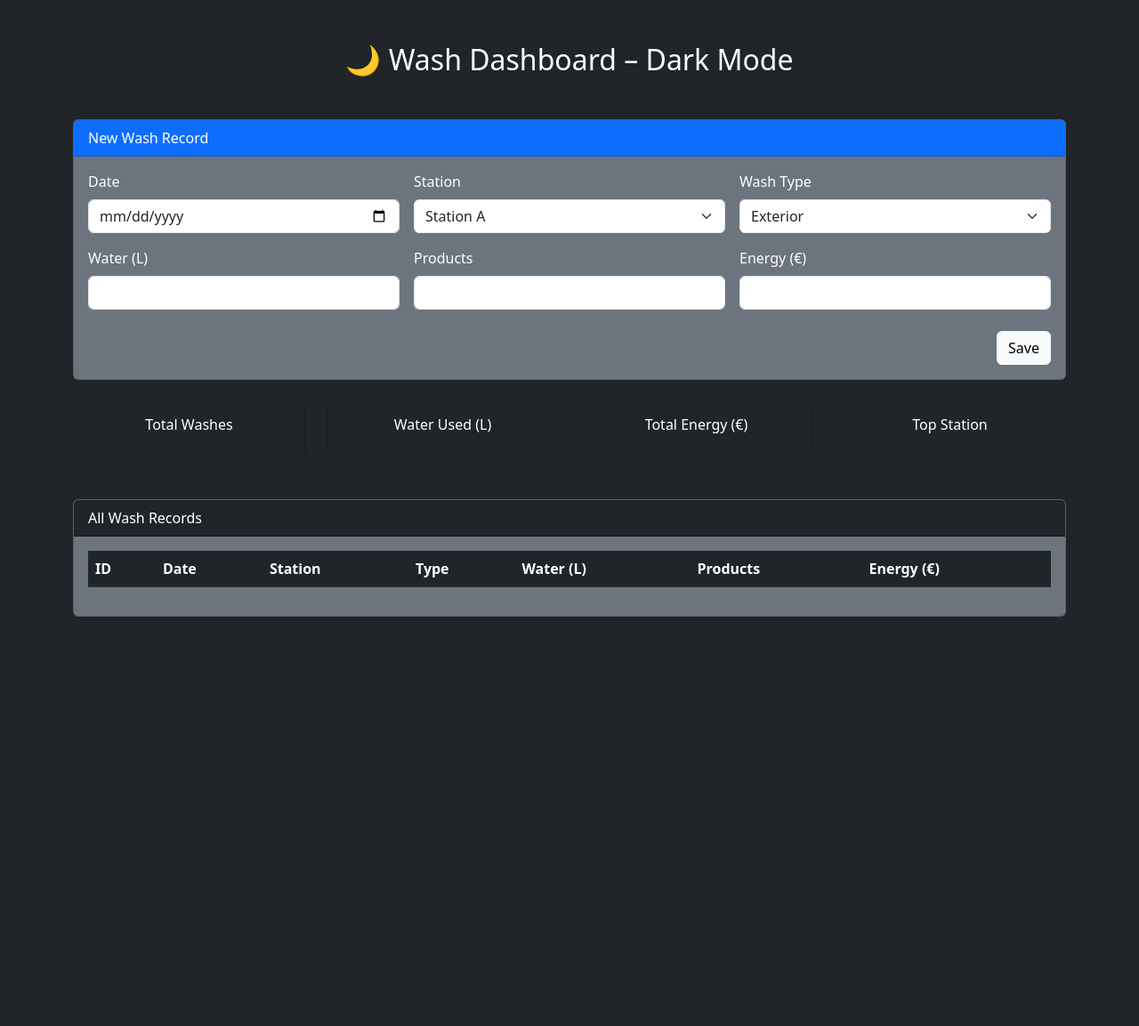
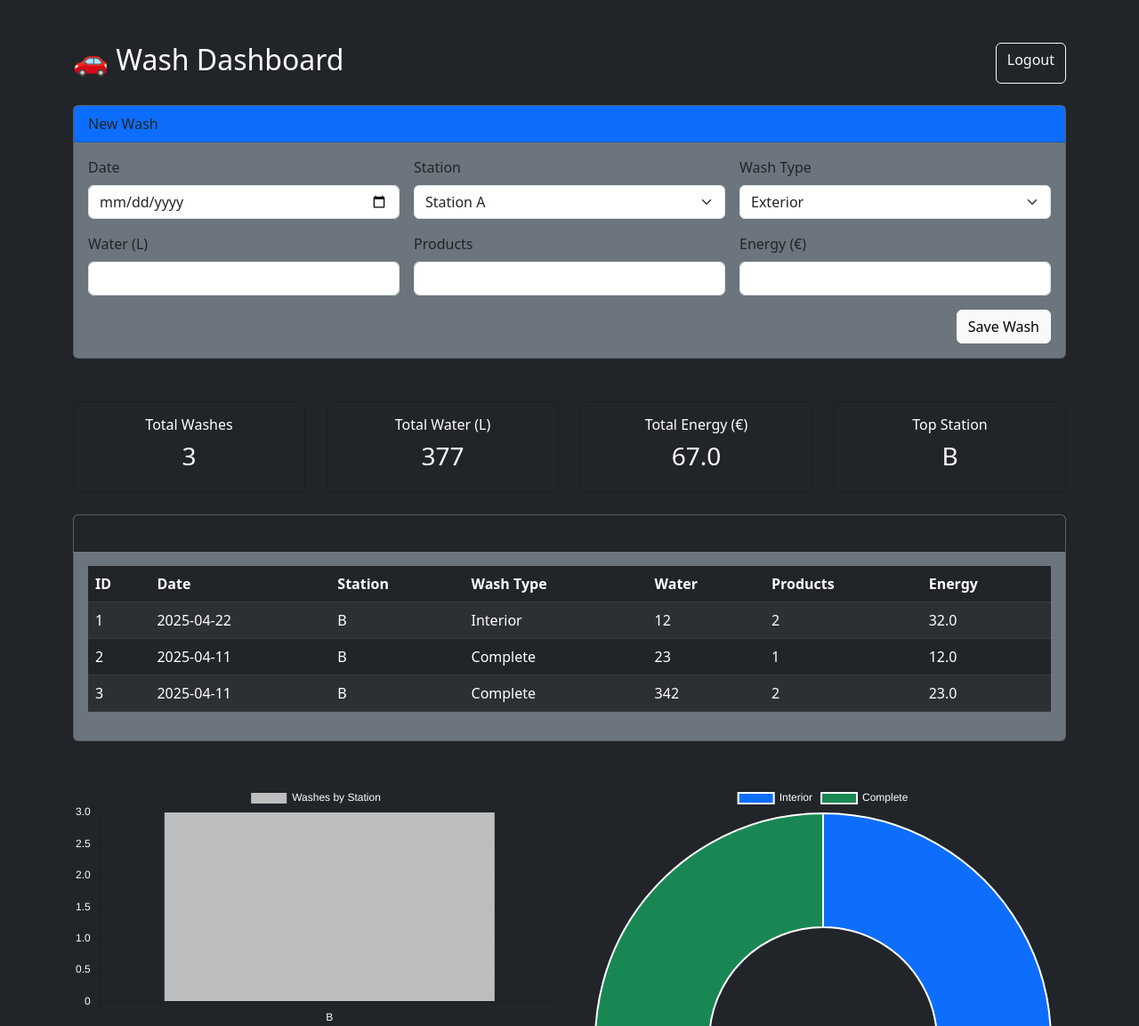
Before and after one commit to omaryajib/carwash-dashboard, a Flask app: page /dashboard in a window 1280 px wide. Shown: the top 1153 px of the page at 89% size. Before the commit the page ends 693 px from the top, so only its background shows below. Run offline with Flask 3, Linux system fonts and the light colour scheme; a user stored in the database is signed in; data comes from the database, SQL or seed files in the repository; lists and menus that the app fills with data are empty; a map, chart or similar area stays blank.

Commit message:
added full html templates

```diff
--- a/app.py
+++ b/app.py
@@ -1,125 +1,131 @@
-from flask import Flask, render_template, request, redirect, session, Response
+from flask import Flask, render_template, request, redirect, url_for, flash, session
 import sqlite3
 import os
-import csv
-import io
-from functools import wraps
 
 app = Flask(__name__)
-app.secret_key = 'secret_key'
+app.secret_key = 'secret_key'  # مهم للـ flash messages و session
 
-# Initialize DB with users
 def init_db():
     conn = sqlite3.connect('database.db')
-    cursor = conn.cursor()
-    cursor.execute('''
+    c = conn.cursor()
+    c.execute('''
         CREATE TABLE IF NOT EXISTS users (
             id INTEGER PRIMARY KEY AUTOINCREMENT,
-            username TEXT NOT NULL,
+            username TEXT UNIQUE NOT NULL,
             password TEXT NOT NULL
         )
     ''')
-    # Ajouter utilisateur test si la table est vide
-    cursor.execute('SELECT COUNT(*) FROM users')
-    if cursor.fetchone()[0] == 0:
-        cursor.execute('INSERT INTO users (username, password) VALUES (?, ?)', ('admin', 'admin'))
+    c.execute('''
+        CREATE TABLE IF NOT EXISTS washes (
+            id INTEGER PRIMARY KEY AUTOINCREMENT,
+            date TEXT NOT NULL,
+            station TEXT NOT NULL,
+            wash_type TEXT NOT NULL,
+            water INTEGER NOT NULL,
+            products TEXT,
+            energy REAL
+        )
+    ''')
+    # Add default admin user if not exists
+    c.execute('SELECT * FROM users WHERE username = ?', ('admin',))
+    if not c.fetchone():
+        c.execute('INSERT INTO users (username, password) VALUES (?, ?)', ('admin', 'admin'))
     conn.commit()
     conn.close()
 
-# Login required decorator
-def login_required(f):
-    @wraps(f)
-    def decorated_function(*args, **kwargs):
-        if 'logged_in' not in session:
-            return redirect('/login')
-        return f(*args, **kwargs)
-    return decorated_function
-
-# Home redirects to dashboard
 @app.route('/')
 def home():
-    return redirect('/dashboard')
+    return redirect('/login')
 
-# Login route
 @app.route('/login', methods=['GET', 'POST'])
 def login():
     if request.method == 'POST':
         username = request.form['username']
         password = request.form['password']
         conn = sqlite3.connect('database.db')
-        cursor = conn.cursor()
-        cursor.execute('SELECT * FROM users WHERE username = ? AND password = ?', (username, password))
-        user = cursor.fetchone()
+        c = conn.cursor()
+        c.execute('SELECT * FROM users WHERE username = ? AND password = ?', (username, password))
+        user = c.fetchone()
         conn.close()
         if user:
-            session['logged_in'] = True
+            session['username'] = username
+            flash('Welcome back!', 'success')
             return redirect('/dashboard')
         else:
-            return "Invalid Credentials"
+            flash('Invalid Credentials', 'danger')
+            return redirect('/login')
     return render_template('login.html')
 
-# Dashboard route
 @app.route('/dashboard')
-@login_required
 def dashboard():
-    return render_template('dashboard.html')
+    if 'username' not in session:
+        flash('Please login first!', 'warning')
+        return redirect('/login')
 
-# Users list route
-@app.route('/users')
-@login_required
-def users():
     conn = sqlite3.connect('database.db')
-    cursor = conn.cursor()
-    cursor.execute('SELECT username, password FROM users')
-    users_list = cursor.fetchall()
+    c = conn.cursor()
+    c.execute('SELECT * FROM washes')
+    washes = c.fetchall()
+
+    # Summary Calculations
+    total_washes = len(washes)
+    total_water = sum(wash[4] for wash in washes)
+    total_energy = sum(wash[6] or 0 for wash in washes)
+    stations = [wash[2] for wash in washes]
+    wash_types = [wash[3] for wash in washes]
+
+    # Prepare data for charts
+    station_data = {}
+    type_data = {}
+    for station in stations:
+        station_data[station] = station_data.get(station, 0) + 1
+    for wtype in wash_types:
+        type_data[wtype] = type_data.get(wtype, 0) + 1
+
+    # Top station
+    top_station = max(station_data, key=station_data.get) if station_data else "N/A"
+
     conn.close()
-    output = '<h1>All Users</h1><ul>'
-    for user in users_list:
-        output += f'<li>Username: {user[0]}, Password: {user[1]}</li>'
-    output += '</ul>'
-    return output
+    return render_template('dashboard.html', washes=washes,
+                           total_washes=total_washes,
+                           total_water=total_water,
+                           total_energy=total_energy,
+                           top_station=top_station,
+                           station_data=station_data,
+                           type_data=type_data)
 
-# Export CSV
-@app.route('/export_csv')
-@login_required
-def export_csv():
-    conn = sqlite3.connect('database.db')
-    cursor = conn.cursor()
-    cursor.execute('SELECT username, password FROM users')
-    data = cursor.fetchall()
-    conn.close()
-
-    output = io.StringIO()
-    writer = csv.writer(output)
-    writer.writerow(['Username', 'Password'])
-    writer.writerows(data)
-    output.seek(0)
-
-    return Response(
-        output.getvalue(),
-        mimetype='text/csv',
-        headers={"Content-Disposition": "attachment;filename=users.csv"}
-    )
-
-# Run app
-if __name__ == '__main__':
-    init_db()
-    port = int(os.environ.get('PORT', 5000))
-    app.run(host='0.0.0.0', port=port)
 @app.route('/add', methods=['POST'])
 def add_wash():
-    conn = sqlite3.connect('database.db')
-    cursor = conn.cursor()
+    if 'username' not in session:
+        flash('Please login first!', 'warning')
+        return redirect('/login')
+
     date = request.form['date']
     station = request.form['station']
     wash_type = request.form['wash_type']
     water = request.form['water']
     products = request.form['products']
     energy = request.form['energy']
-    cursor.execute('''
+
+    conn = sqlite3.connect('database.db')
+    c = conn.cursor()
+    c.execute('''
         INSERT INTO washes (date, station, wash_type, water, products, energy)
         VALUES (?, ?, ?, ?, ?, ?)
     ''', (date, station, wash_type, water, products, energy))
     conn.commit()
     conn.close()
+
+    flash('Wash record added successfully!', 'success')
     return redirect('/dashboard')
+
+@app.route('/logout')
+def logout():
+    session.pop('username', None)
+    flash('You have been logged out.', 'info')
+    return redirect('/login')
+
+if __name__ == '__main__':
+    init_db()
+    port = int(os.environ.get('PORT', 5000))
+    app.run(host='0.0.0.0', port=port)
--- a/templates/dashboard.html
+++ b/templates/dashboard.html
@@ -1,21 +1,36 @@
 <!DOCTYPE html>
-<html>
+<html lang="en">
 <head>
     <meta charset="UTF-8">
-    <title>Wash Dashboard</title>
-    <link rel="stylesheet" href="https://cdn.jsdelivr.net/npm/bootstrap@5.3.0/dist/css/bootstrap.min.css">
+    <title>Dashboard</title>
+    <link href="https://cdn.jsdelivr.net/npm/bootstrap@5.3.0/dist/css/bootstrap.min.css" rel="stylesheet">
     <script src="https://cdn.jsdelivr.net/npm/chart.js"></script>
 </head>
 <body class="bg-dark text-white">
+
 <div class="container py-5">
-    <h2 class="text-center mb-5">🌙 Wash Dashboard – Dark Mode</h2>
 
-    <!-- Wash Entry Form -->
-    <div class="card bg-secondary text-white mb-4">
-        <div class="card-header bg-primary text-white">New Wash Record</div>
+    {% with messages = get_flashed_messages(with_categories=true) %}
+      {% if messages %}
+        {% for category, message in messages %}
+          <div class="alert alert-{{ category }} alert-dismissible fade show" role="alert">
+            {{ message }}
+            <button type="button" class="btn-close" data-bs-dismiss="alert" aria-label="Close"></button>
+          </div>
+        {% endfor %}
+      {% endif %}
+    {% endwith %}
+
+    <div class="d-flex justify-content-between mb-4">
+        <h2>🚗 Wash Dashboard</h2>
+        <a href="/logout" class="btn btn-outline-light">Logout</a>
+    </div>
+
+    <!-- Form Add Wash -->
+    <div class="card bg-secondary mb-5">
+        <div class="card-header bg-primary">New Wash</div>
         <div class="card-body">
-            <form method="POST" action="/add">
-                <div class="row g-3">
+            <form method="POST" action="/add" class="row g-3">
                 <div class="col-md-4">
                     <label class="form-label">Date</label>
                     <input type="date" name="date" class="form-control" required>
@@ -48,16 +63,15 @@
                     <label class="form-label">Energy (€)</label>
                     <input type="number" step="0.01" name="energy" class="form-control">
                 </div>
-                </div>
-                <div class="text-end mt-4">
-                    <button type="submit" class="btn btn-light">Save</button>
+                <div class="col-12 text-end">
+                    <button type="submit" class="btn btn-light">Save Wash</button>
                 </div>
             </form>
         </div>
     </div>
 
     <!-- Summary Cards -->
-    <div class="row text-center mb-5">
+    <div class="row mb-4 text-center">
         <div class="col-md-3">
             <div class="card text-bg-dark">
                 <div class="card-body">
@@ -69,7 +83,7 @@
         <div class="col-md-3">
             <div class="card text-bg-dark">
                 <div class="card-body">
-                    <h6>Water Used (L)</h6>
+                    <h6>Total Water (L)</h6>
                     <h3>{{ total_water }}</h3>
                 </div>
             </div>
@@ -92,8 +106,8 @@
         </div>
     </div>
 
-    <!-- Wash Records Table -->
-    <div class="card bg-secondary text-white mb-5">
+    <!-- Wash Table -->
+    <div class="card bg-secondary mb-5">
         <div class="card-header bg-dark">All Wash Records</div>
         <div class="card-body table-responsive">
             <table class="table table-dark table-striped">
@@ -102,10 +116,10 @@
                         <th>ID</th>
                         <th>Date</th>
                         <th>Station</th>
-                        <th>Type</th>
-                        <th>Water (L)</th>
+                        <th>Wash Type</th>
+                        <th>Water</th>
                         <th>Products</th>
-                        <th>Energy (€)</th>
+                        <th>Energy</th>
                     </tr>
                 </thead>
                 <tbody>
@@ -134,6 +148,7 @@
             <canvas id="typeChart"></canvas>
         </div>
     </div>
+
 </div>
 
 <script>
@@ -147,7 +162,7 @@
         datasets: [{
             label: 'Washes by Station',
             data: Object.values(stationData),
-                backgroundColor: 'rgba(255, 255, 255, 0.6)'
+            backgroundColor: 'rgba(255, 255, 255, 0.7)'
         }]
     },
     options: {
@@ -172,5 +187,6 @@
 });
 </script>
 
+<script src="https://cdn.jsdelivr.net/npm/bootstrap@5.3.0/dist/js/bootstrap.bundle.min.js"></script>
 </body>
 </html>
```
Also changed, not shown: templates/login.html (+42 -9 lines). Lines whose indentation alone changed are shown as unchanged.
